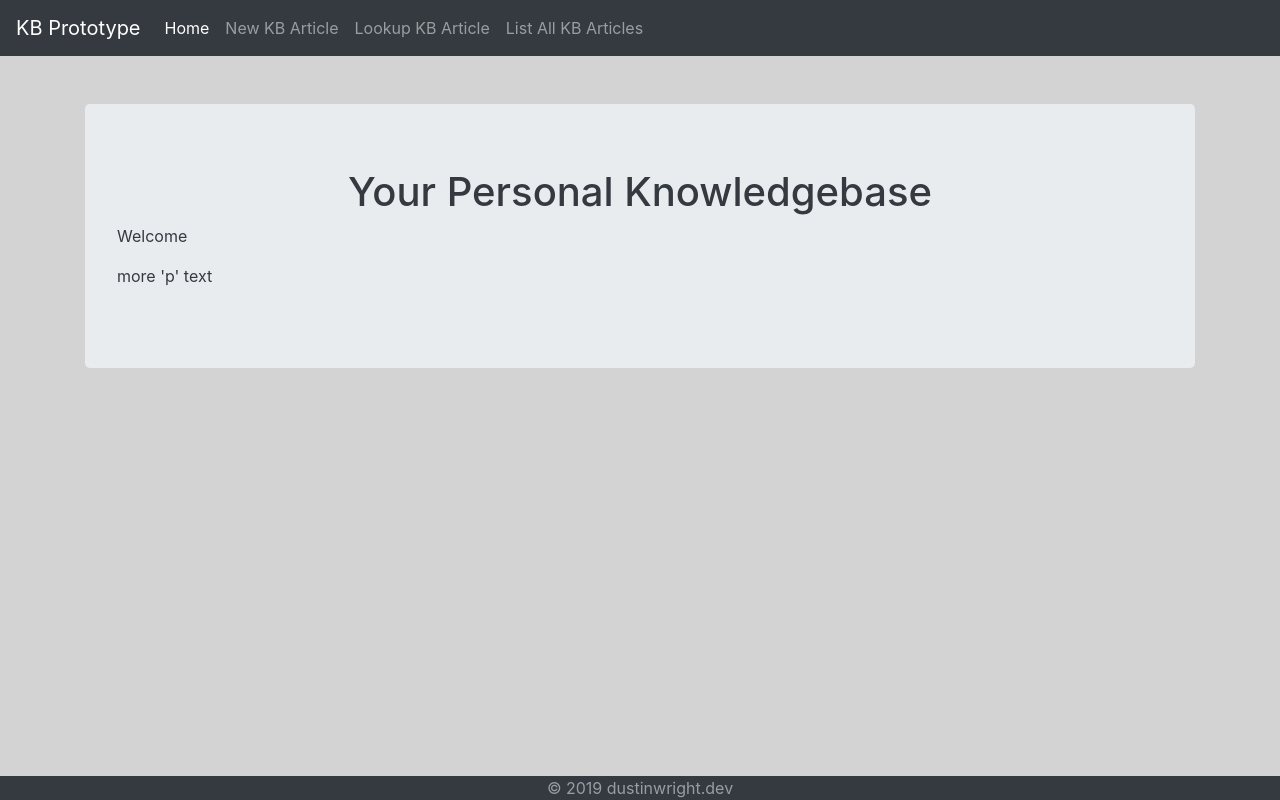
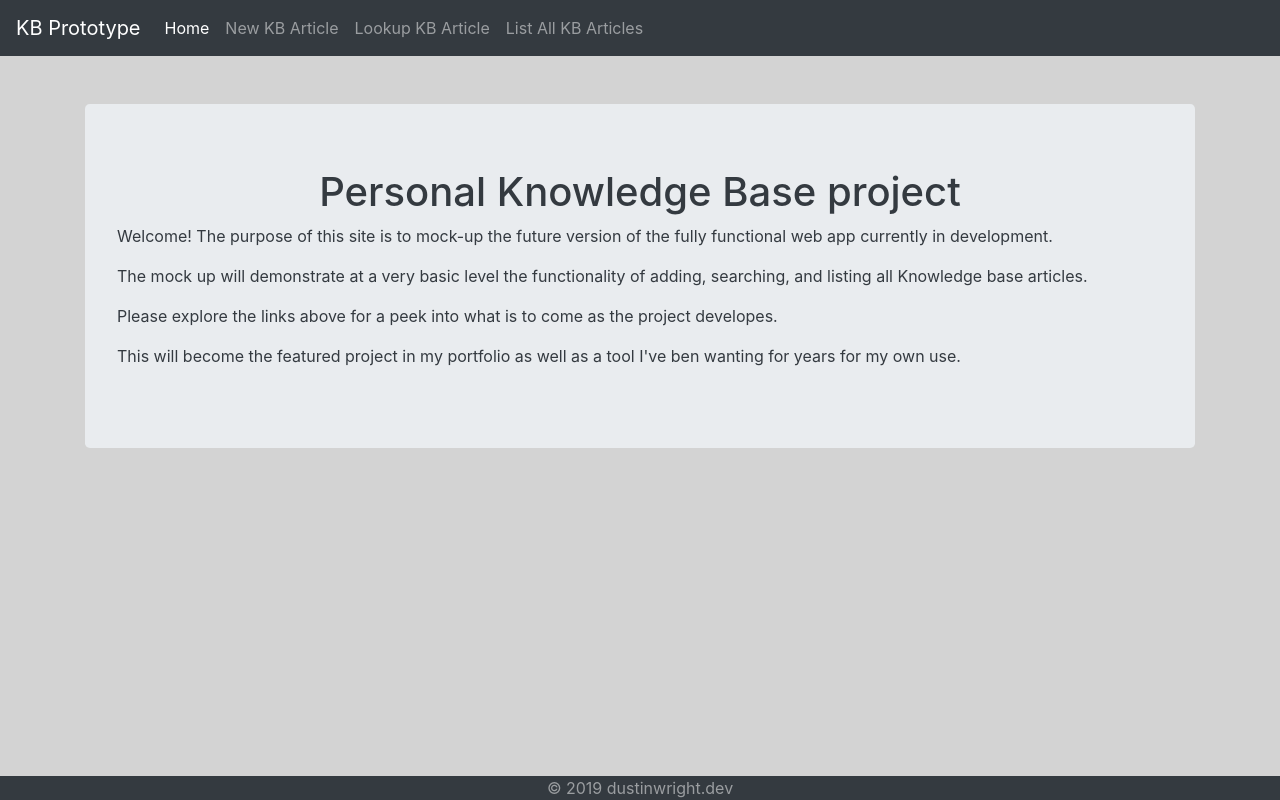
Before and after one commit to DustinEWright/kb-prototype, a plain HTML site: page index.html in a window 1280 px wide. Drawn offline with nearby package versions, Linux system fonts and the light colour scheme.

Commit message:
Initial layout of the home page is complete along with introductory jumbotron verbiage.

```diff
--- a/index.html
+++ b/index.html
@@ -38,9 +38,14 @@
 
     <main class="container">
         <div class="jumbotron">
-            <h1>Your Personal Knowledgebase</h1>
-            <p>Welcome </p>
-            <p>more 'p' text</p>
+            <h1>Personal Knowledge Base project</h1>
+            <p>Welcome!  The purpose of this site is to mock-up the future version of the fully functional web app currently in development.</p>
+
+            <p>The mock up will demonstrate at a very basic level the functionality of adding, searching, and listing all Knowledge base articles.</p>
+
+            <p>Please explore the links above for a peek into what is to come as the project developes.</p>
+
+            <p>This will become the featured project in my portfolio as well as a tool I've ben wanting for years for my own use.</p>
         </div>
 
     </main>
```
